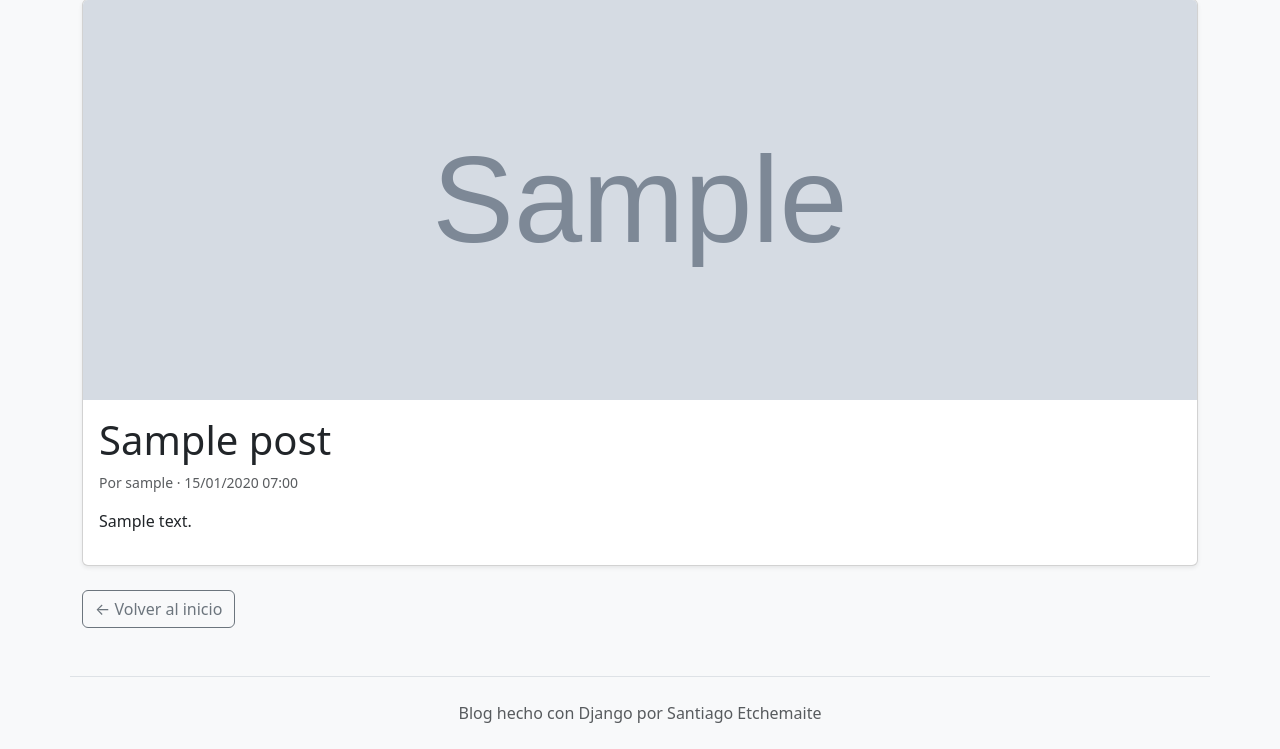
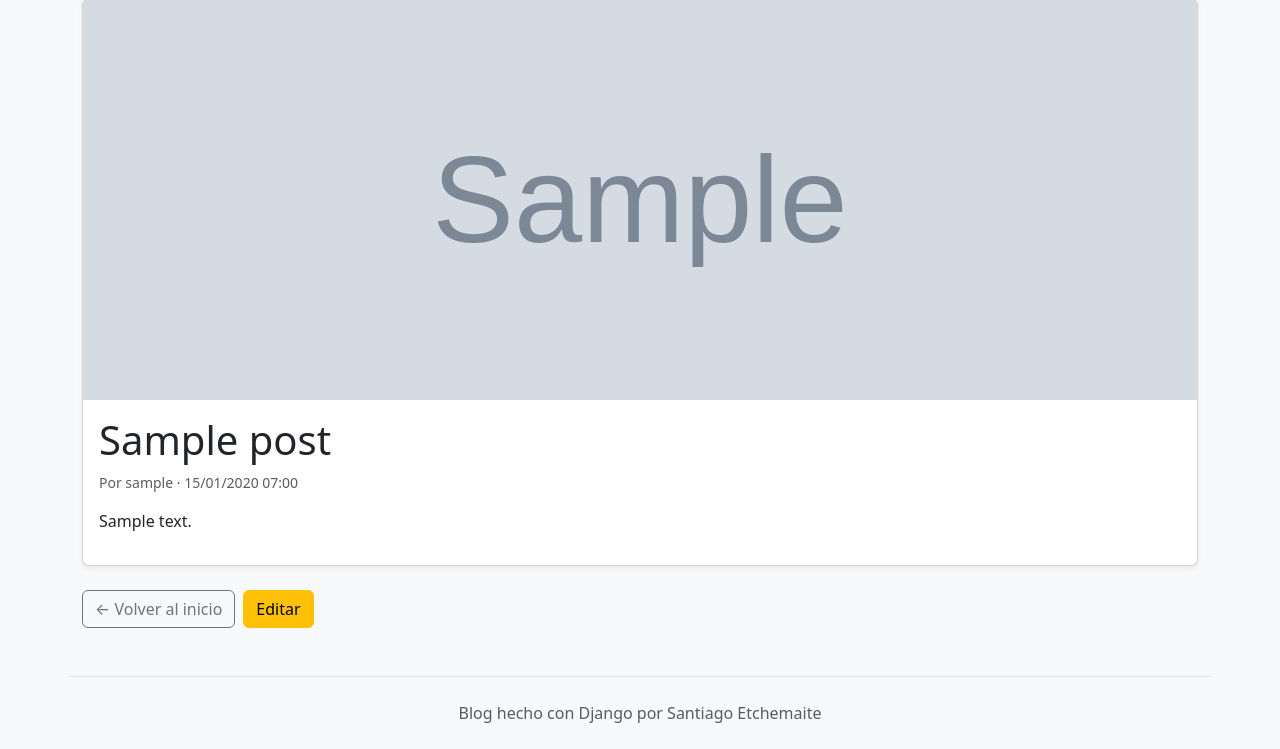
Before and after one commit to Santiago-Etchemaite/blog-django, a Django app: page /post/1/ in a window 1280 px wide. Shown: the part 81-830 px from the top of the page. Run offline with Django 5.2, Linux system fonts and the light colour scheme; a user stored in the database is signed in; tables that the repository leaves empty hold one stand-in row (values such as "Sample post"); grey boxes marked "Sample" are stand-in pictures.

Commit message:
Editar posts, solo por su autor

```diff
--- a/blog/templates/blog/detalle_post.html
+++ b/blog/templates/blog/detalle_post.html
@@ -16,5 +16,10 @@
     </div>
 </article>
 
-<a href="{% url 'lista_posts' %}" class="btn btn-outline-secondary mt-4">← Volver al inicio</a>
+<div class="mt-4 d-flex gap-2">
+    <a href="{% url 'lista_posts' %}" class="btn btn-outline-secondary">← Volver al inicio</a>
+    {% if user == post.autor %}
+        <a href="{% url 'editar_post' post.pk %}" class="btn btn-warning">Editar</a>
+    {% endif %}
+</div>
 {% endblock %}
--- a/blog/urls.py
+++ b/blog/urls.py
@@ -6,4 +6,5 @@ urlpatterns = [
     path('', views.lista_posts, name='lista_posts'),
     path('post/<int:pk>/', views.detalle_post, name='detalle_post'),
     path('post/nuevo/', views.crear_post, name='crear_post'),
+    path('post/<int:pk>/editar/', views.editar_post, name='editar_post'),
 ]
--- a/blog/views.py
+++ b/blog/views.py
@@ -27,3 +27,16 @@ def crear_post(request):
     else:
         form = PostForm()
     return render(request, 'blog/formulario_post.html', {'form': form, 'titulo_pagina': 'Nuevo post'})
+
+
+@login_required
+def editar_post(request, pk):
+    post = get_object_or_404(Post, pk=pk, autor=request.user)
+    if request.method == 'POST':
+        form = PostForm(request.POST, request.FILES, instance=post)
+        if form.is_valid():
+            form.save()
+            return redirect('detalle_post', pk=post.pk)
+    else:
+        form = PostForm(instance=post)
+    return render(request, 'blog/formulario_post.html', {'form': form, 'titulo_pagina': 'Editar post'})
```
